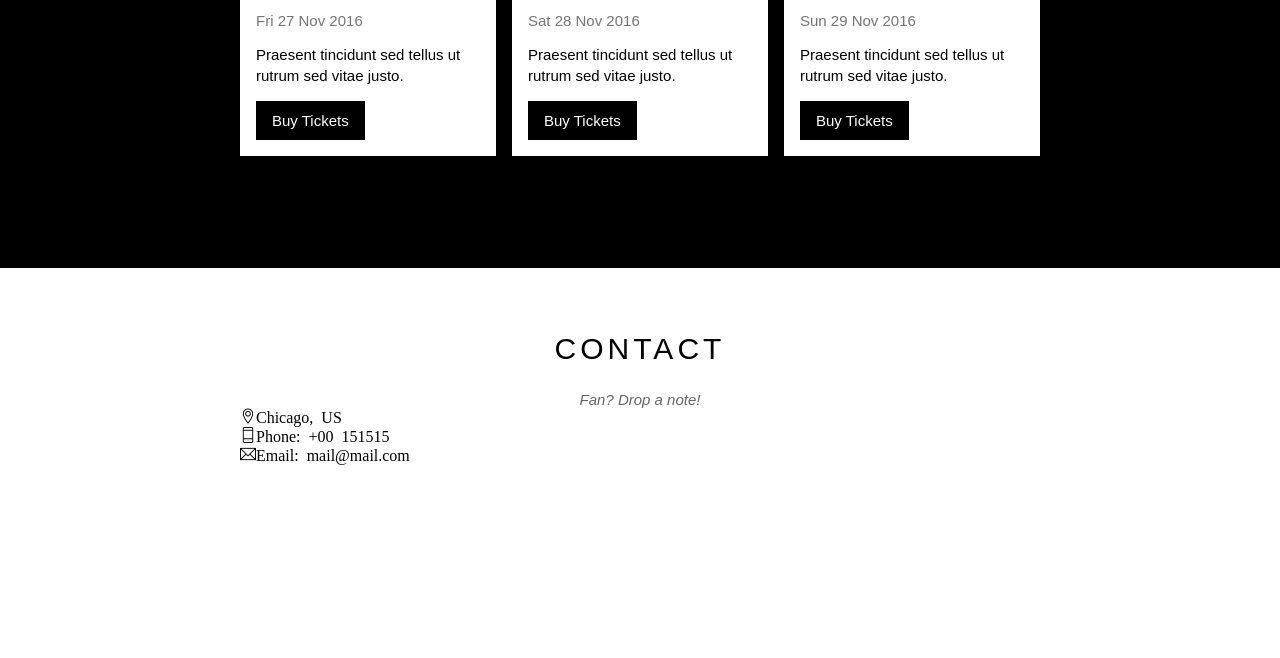
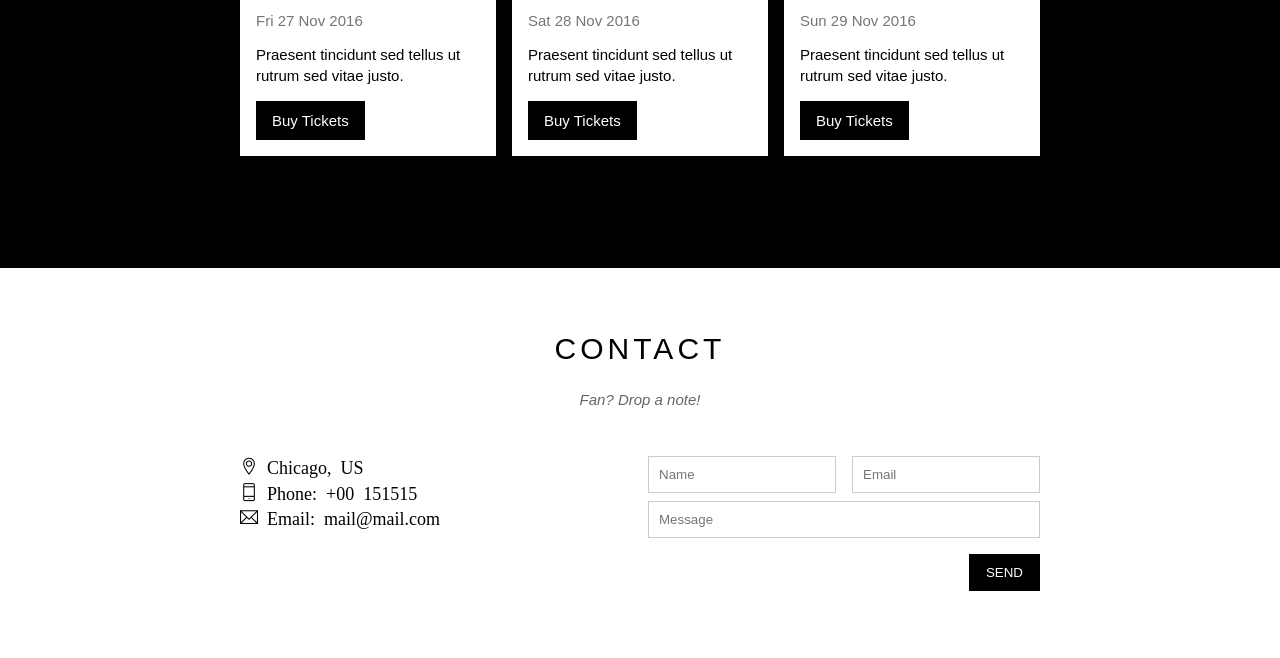
Before and after one commit to NguyenHung-Hub/F8_w3-band, a plain HTML site: page index.html in a window 1280 px wide. Shown: the part 1848-2506 px from the top of the page. Drawn offline with Linux system fonts and the light colour scheme.

Commit message:
Hoàn thành phần contact

```diff
--- a/assets/css/style.css
+++ b/assets/css/style.css
@@ -16,15 +16,32 @@ html{
 */
 
 /* Common */
+.mt-8 {
+    margin-top: 8px;
+}
+
+.mt-16 {
+    margin-top: 16px;
+}
+
 .row {
     margin-left: -8px;
     margin-right: -8px;
+}
+.row::after {
+    content: "";
+    display: block;
+    clear: both;
 }
 
 .col {
     float: left;
     padding-left: 8px;
     padding-right: 8px;
+}
+
+.col-full {
+    width: 100%;
 }
 
 .col-half{
@@ -34,6 +51,7 @@ html{
 .col-third{
     width: 33.33333%;
 }
+
 
 
 
@@ -49,6 +67,9 @@ html{
 .text-center {
     text-align: center !important;
 }
+
+
+
 
 #main{
 
@@ -312,12 +333,47 @@ html{
     margin-top: 15px;
 }
 
-.place-buy-btn:hover{
+.place-buy-btn:hover {
     background-color: #ccc;
     color: #000;
 }
 
+/* Contact form */
+.contact-content {
+    margin-top: 48px;
+}
 
+.contact-info {
+    font-size: 18px;
+    line-height: 1.4;
+}
+
+.contact-info i[class*="ti-"] {
+    width: 30px;
+    /* display: inline-block; lỗi */
+}
+
+.contact-form {
+    font-size: 15px;
+}
+
+.contact-form .form-control {
+    padding: 10px;
+    border: 1px solid #ccc;
+    width: 100%;
+}
+
+.contact-form .form-submit-btn {
+    /* font-size: 15px; */
+    background-color: #000;
+    color: #fff;
+    border: 1px solid #000;
+    padding: 10px 16px;
+    float: right;
+}
+
+
+/* Footer dection */
 #footer{
 
 }
--- a/index.html
+++ b/index.html
@@ -68,8 +68,7 @@
                         <img src="./assets/img/band/member1.jpg" alt="Name" class="member-img">
                     </div>
 
-                    <div class="clear"></div>
-                    <!-- sử dụng float để item ngang nhưng list không ôm được item nên dùng clear:both; -->
+
                 </div>
             </div>
 
@@ -118,7 +117,6 @@
                             </div>
                         </div>
 
-                        <div class="clear"></div>
                     </div>
                 </div>
 
@@ -130,13 +128,34 @@
                 <h2 class="section-heading">CONTACT</h2>
                 <p class="section-subheading">Fan? Drop a note!</p>
 
-                <div class="row">
-                    <div class="col col-half">
-                        <p><i class="ti-location-pin">Chicago, US</i></p>
-                        <p><i class="ti-mobile">Phone: +00 151515</i></p>
-                        <p><i class="ti-email">Email: mail@mail.com</i></p>
+                <div class="row contact-content">
+                    <div class="col col-half contact-info">
+                        <p><i class="ti-location-pin"> Chicago, US</i></p>
+                        <p><i class="ti-mobile"> Phone: +00 151515</i></p>
+                        <p><i class="ti-email"> Email: mail@mail.com</i></p>
                     </div>
-                    <div class="col col-half"></div>
+                    <div class="col col-half contact-form">
+                        <form action="">
+
+                            <div class="row">
+                                <div class="col col-half">
+                                    <input type="text" name="" required placeholder="Name" id="" class="form-control">
+                                </div>
+                                <div class="col col-half">
+                                    <input type="email" name="" required placeholder="Email" id="" class="form-control">
+                                </div>
+                            </div>
+
+                            <div class="row mt-8">
+                                <div class="col col-full">
+                                    <input type="text" name="" required placeholder="Message" id="" class="form-control">
+                                </div>
+                            </div>
+
+                            <input class="form-submit-btn mt-16" type="submit" value="SEND">
+
+                        </form>
+                    </div>
                 </div>
 
             </div>
```
